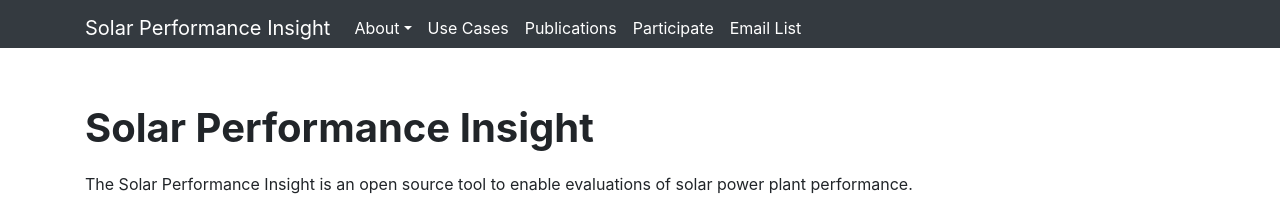
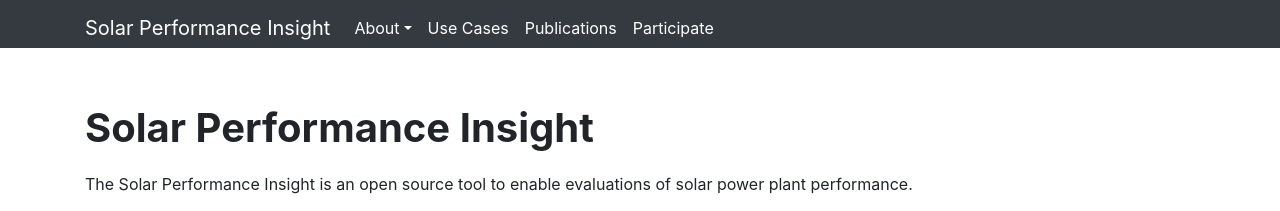
Before and after one commit to SolarPerformanceInsight/SolarPerformanceInsight.github.io, a Jekyll site: the page built from index.md, in a window 1280 px wide. Shown: the top 211 px of the page. Built offline with Jekyll 4.4.1, drawn with Linux system fonts in a browser that asks for light colours.

Commit message:
remove Email list from main menu

```diff
--- a/_data/navigation.yml
+++ b/_data/navigation.yml
@@ -15,6 +15,3 @@
 
 - name: Participate
   link: /stakeholdercommittee/
-
-- name: Email List
-  link: /emaillist/
```
